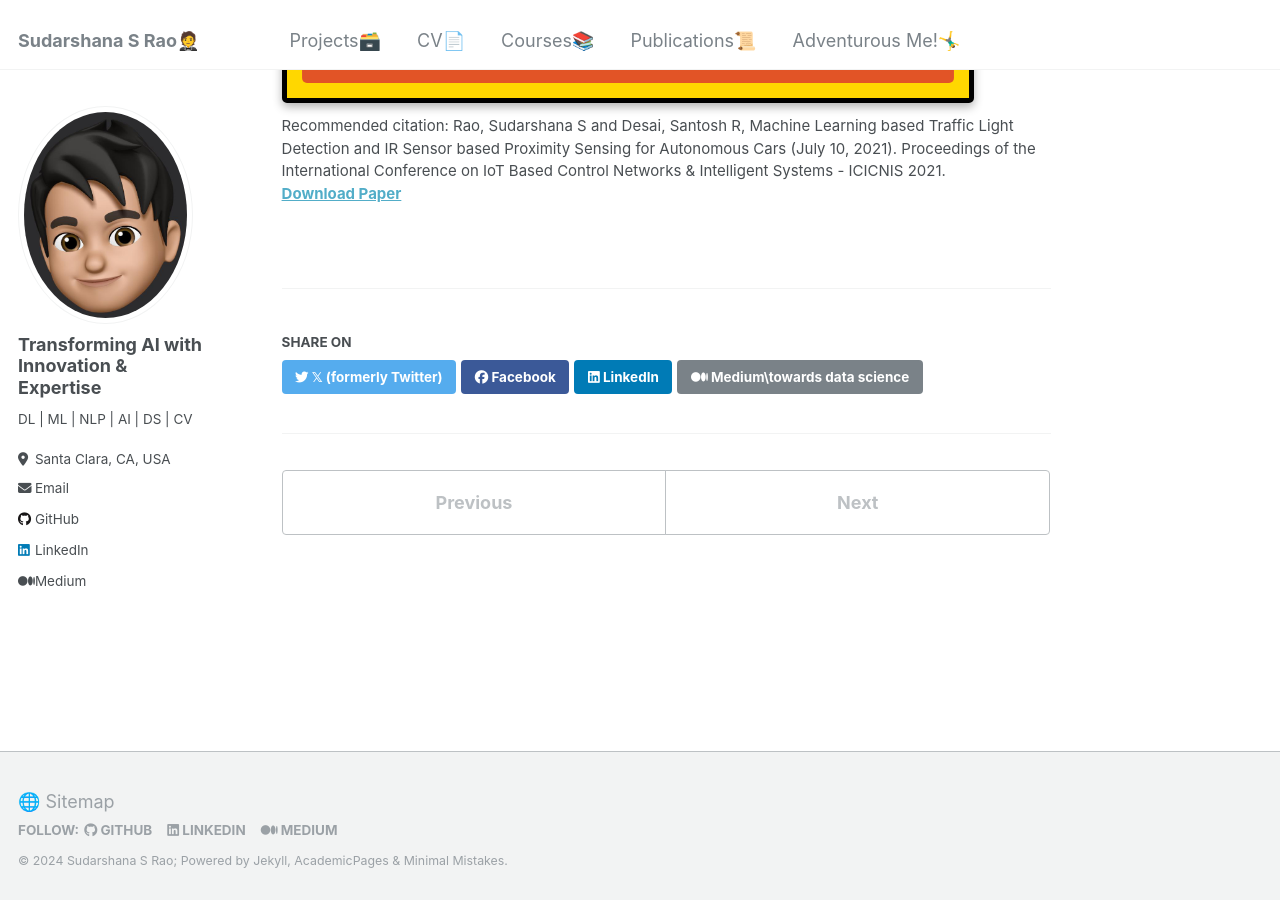
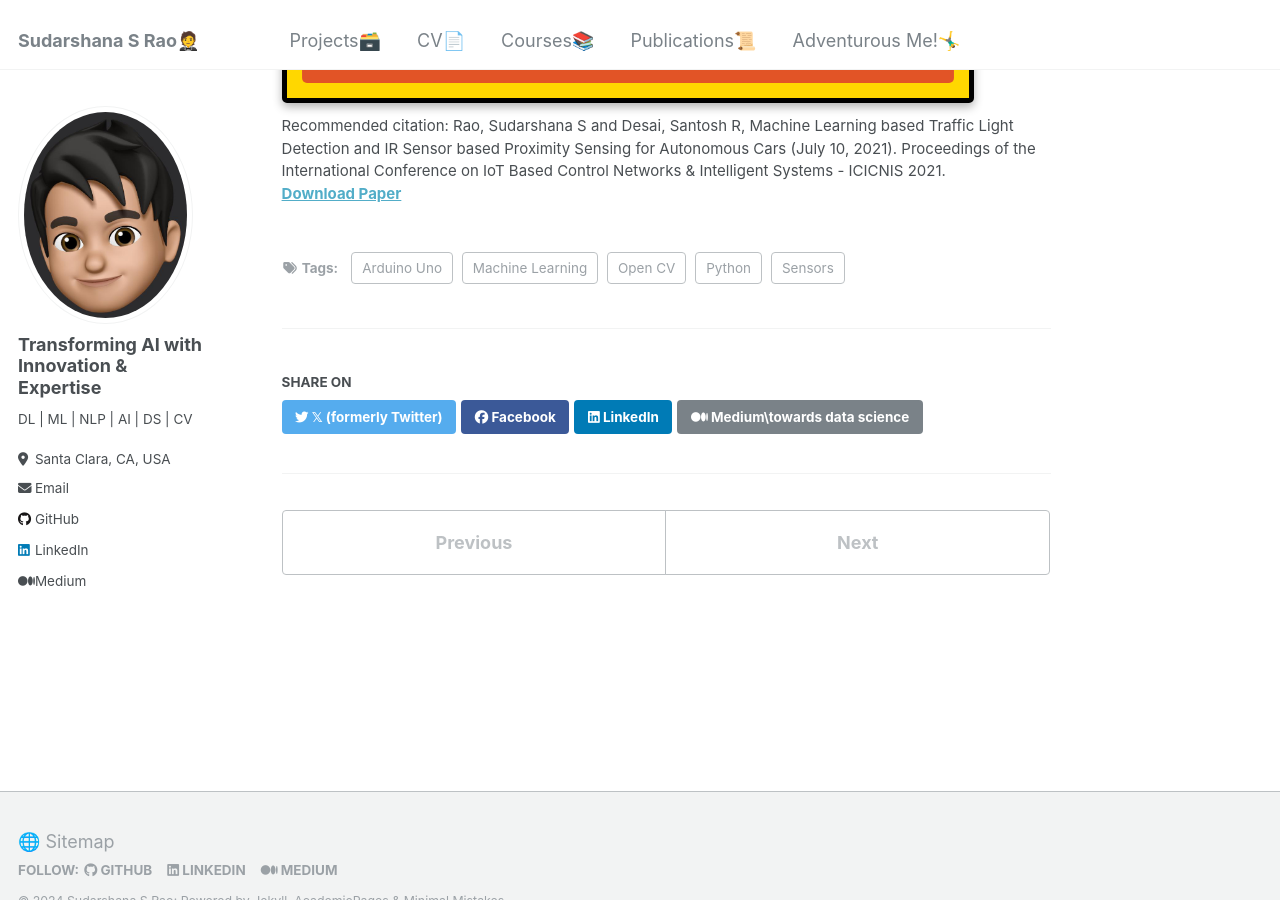
Before and after one commit to SudarshanaSRao/SudarshanaSRao.github.io, a Jekyll site: the page built from _publications/2021-07-14-paper-title-number-1.md, in a window 1280 px wide and 900 px high, scrolled down 837 px. Built offline with Jekyll 4.4.1, drawn with Linux system fonts in a browser that asks for light colours.

Commit message:
Update 2021-07-14-paper-title-number-1.md

```diff
--- a/_publications/2021-07-14-paper-title-number-1.md
+++ b/_publications/2021-07-14-paper-title-number-1.md
@@ -7,6 +7,12 @@ date: 2021-07-14
 venue: 'and presented at the 2nd International Conference on IoT Based Control Networks and Intelligent Systems (ICICNIS 2021) organized by St. Joseph’s College of Engineering and Technology, Kottayam, India on 28 & 29 June.'
 paperurl: 'https://papers.ssrn.com/sol3/papers.cfm?abstract_id=3883931'
 citation: 'Rao, Sudarshana S and Desai, Santosh R, Machine Learning based Traffic Light Detection and IR Sensor based Proximity Sensing for Autonomous Cars (July 10, 2021). Proceedings of the International Conference on IoT Based Control Networks & Intelligent Systems - ICICNIS 2021.'
+tags:
+  - Machine Learning
+  - Python
+  - Open CV
+  - Arduino Uno
+  - Sensors
 ---
 
 <center><img class="bounce" src="/images/traffic.jpeg" height="100"></center>
```
